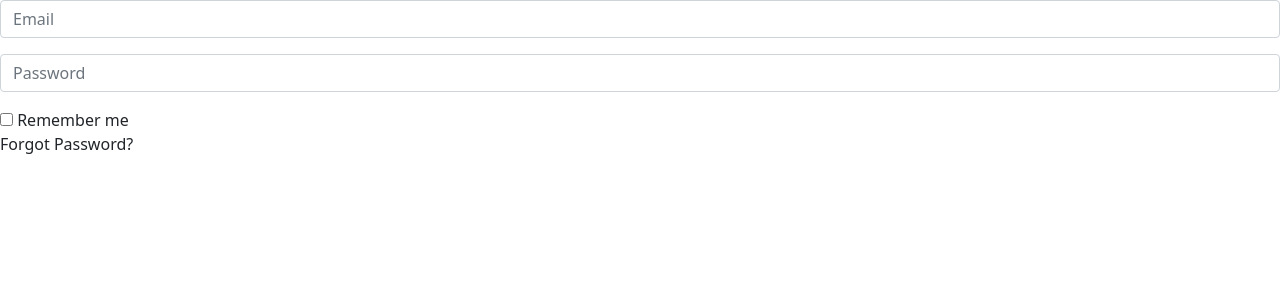
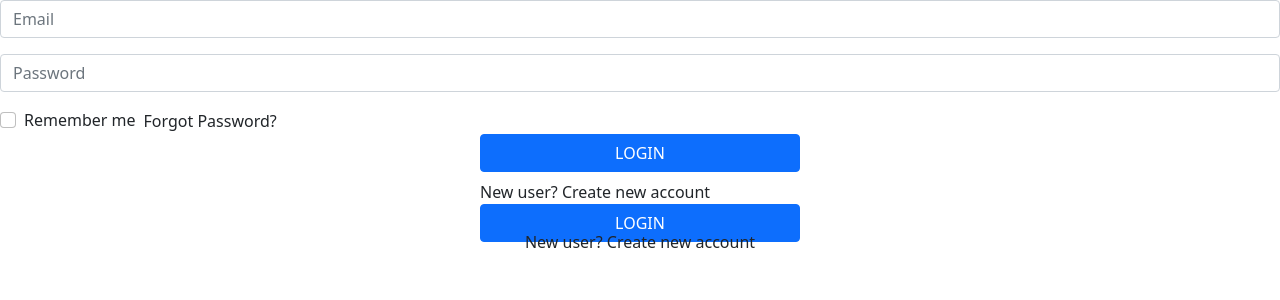
Before and after one commit to Cheersupzoo/flyeazy, a PHP site: page /testv1.php in a window 1280 px wide. Shown: the top 300 px of the page. Run offline with PHP 8.4, Linux system fonts and the light colour scheme.

Commit message:
Create TESTv1

```diff
--- a/testv1.php
+++ b/testv1.php
@@ -10,6 +10,7 @@
 </head>
 
 <body>
+
     <div class="mb-3">
         <input type="text" class="form-control" id="formGroupExampleInput" placeholder="Email">
     </div>
@@ -17,17 +18,38 @@
         <input type="text" class="form-control" id="formGroupExampleInput2" placeholder="Password">
     </div>
 
-    <div class="row">
-    </div class="col">
-    <div class="checkbox">
-        <label>
-            <input type="checkbox" value="remember-me"> Remember me
-        </label>
+
+    <form class="row gy-1 gx-2 align-items-center">
+        <div class="col-auto">
+            <div class="form-check">
+                <input class="form-check-input" type="checkbox" id="autoSizingCheck">
+                <label class="form-check-label" for="autoSizingCheck">
+                    Remember me
+                </label>
+            </div>
+        </div>
+        <div class="col-auto">
+            <label class="form-check-label" for="autoSizingCheck">
+                Forgot Password?
+            </label>
+        </div>
+    </form>
+
+    <div class="d-grid gap-2 col-3 mx-auto">
+        <button class="btn btn-primary" type="button">LOGIN</button>
+        <label class="lab lab-primary" type="label">New user? Create new account</label>
     </div>
-    <div class="col">
-        <label for="formforgetlabel" class="form-label">Forgot Password?</label>
+
+
+    <div class="d-grid gap-2 col-3 mx-auto">
+        <button class="btn btn-primary" type="button">LOGIN</button>
     </div>
+    <div class="position-relative">
+    <div class="position-absolute top-50 start-50 translate-middle">
+        <label class="lab lab-primary" type="label">New user? Create new account</label>
     </div>
+
+
 </body>
 
 </html>
```
